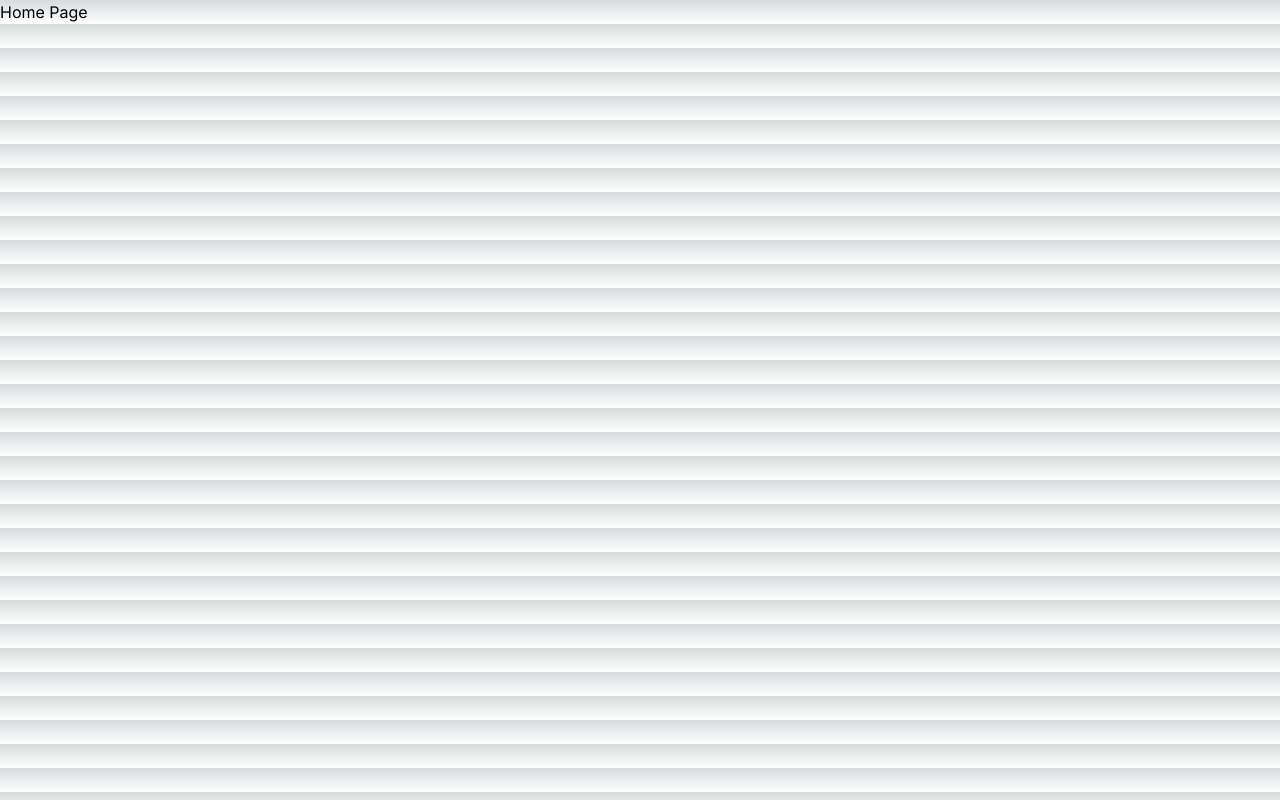
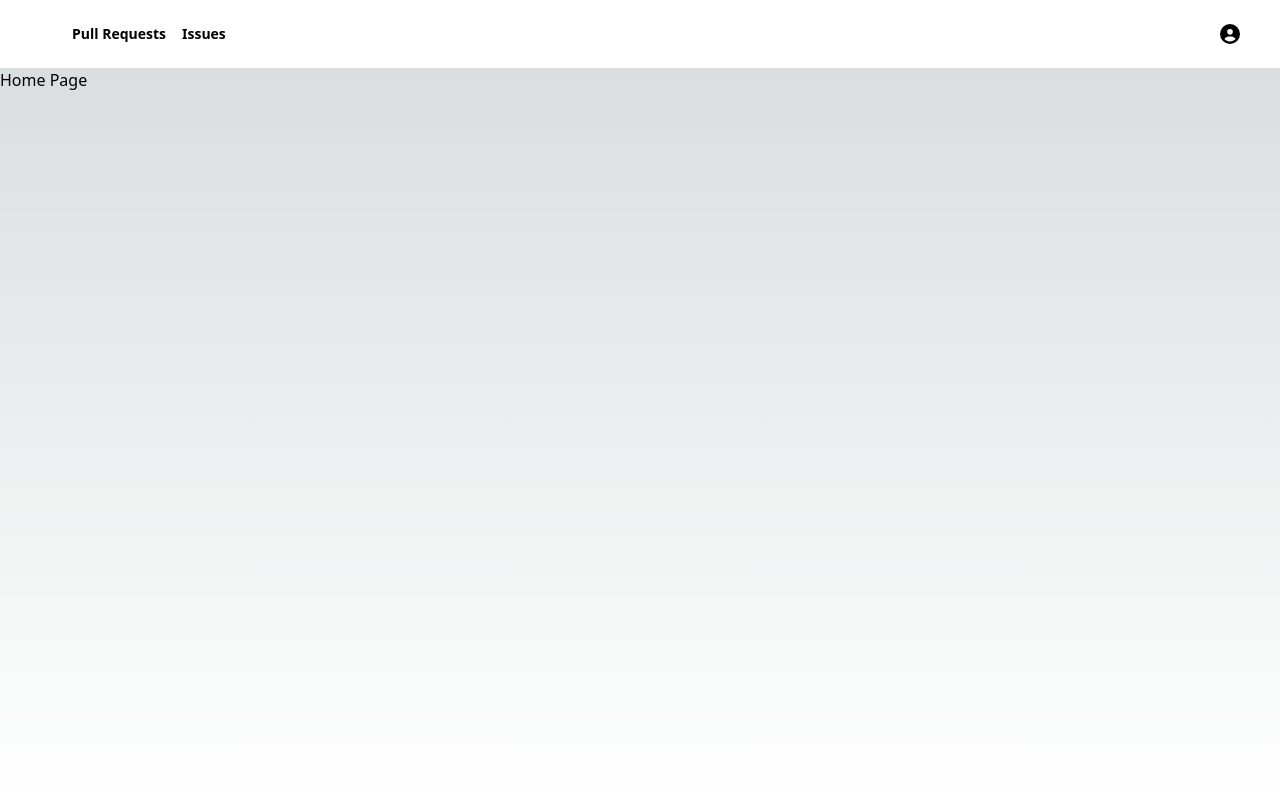
Before and after one commit to border-dev/github-clone, a Next.js app: page / in a window 1280 px wide. Built offline with nearby package versions, Linux system fonts and the light colour scheme.

Commit message:
added navbar header

```diff
--- a/app/layout.tsx
+++ b/app/layout.tsx
@@ -1,7 +1,5 @@
+import NavBar from '@/components/modules/NavBar';
 import './globals.css';
-import { Inter } from 'next/font/google';
-
-const inter = Inter({ subsets: ['latin'] });
 
 export const metadata = {
   title: 'Create Next App',
@@ -15,7 +13,10 @@ export default function RootLayout({
 }) {
   return (
     <html lang="en">
-      <body className={inter.className}>{children}</body>
+      <body className="flex min-h-screen flex-col">
+        <NavBar />
+        <main>{children}</main>
+      </body>
     </html>
   );
 }
--- /dev/null
+++ b/components/modules/Link/index.tsx
@@ -0,0 +1,48 @@
+import NextLink, { LinkProps as NextLinkProps } from 'next/link';
+
+export type LinkProps = {
+  href: string;
+  isActive?: boolean;
+  className?: string;
+} & NextLinkProps;
+
+const isExternal = (href: string): boolean => href.startsWith('http');
+
+const Link = ({
+  href,
+  children,
+  className,
+  isActive = false,
+  ...props
+}: React.PropsWithChildren<LinkProps>) => {
+  className = isActive ? `${className} active` : className;
+
+  if (isExternal(href)) {
+    return (
+      <a
+        className={className}
+        href={href}
+        target="_blank"
+        rel="noopener noreferrer"
+        aria-current={isActive ? 'page' : 'false'}
+        {...props}
+      >
+        {children}
+      </a>
+    );
+  } else {
+    return (
+      <NextLink
+        className={className}
+        aria-current={isActive ? 'page' : 'false'}
+        href={href}
+        {...props}
+        passHref
+      >
+        {children}
+      </NextLink>
+    );
+  }
+};
+
+export default Link;
--- /dev/null
+++ b/components/modules/MenuButton/index.tsx
@@ -0,0 +1,28 @@
+import classNames from 'classnames';
+import { Dispatch, SetStateAction } from 'react';
+import Icon from '../Icon';
+
+type MenuButtonProps = {
+  isMenuOpen: boolean;
+  setIsMenuOpen: Dispatch<SetStateAction<boolean>>;
+};
+
+const MenuButton = ({ isMenuOpen, setIsMenuOpen }: MenuButtonProps) => {
+  return (
+    <button
+      onClick={() => setIsMenuOpen((prev) => !prev)}
+      className="inline-flex items-center justify-center p-2 text-gray-400 hover:text-black focus:text-black focus:outline-none md:hidden"
+    >
+      <Icon
+        name="hamburger"
+        className={classNames([isMenuOpen ? 'hidden' : 'block', 'h-6 w-6'])}
+      />
+      <Icon
+        name="close"
+        className={classNames([isMenuOpen ? 'block' : 'hidden', 'h-6 w-6'])}
+      />
+    </button>
+  );
+};
+
+export default MenuButton;
--- /dev/null
+++ b/components/modules/MobileMenu/index.tsx
@@ -0,0 +1,107 @@
+'use client';
+
+import classNames from 'classnames';
+import { useState } from 'react';
+import Icon from '../Icon';
+import Link from '../Link';
+
+type MobileMenuProps = {
+  isMenuOpen: boolean;
+  navMenu: any[];
+};
+
+const MobileMenu = ({ isMenuOpen, navMenu }: MobileMenuProps) => {
+  const [isSignInMenuOpen, setIsSignInMenuOpen] = useState(false);
+
+  return (
+    // Dropdown menu, show/hide based on menu state.
+
+    // Entering: "transition ease-out duration-100"
+    //   From: "transform opacity-0 scale-95"
+    //   To: "transform opacity-100 scale-100"
+    // Leaving: "transition ease-in duration-75"
+    //   From: "transform opacity-100 scale-100"
+    //   To: "transform opacity-0 scale-95"
+
+    <nav
+      className={classNames(
+        'flex flex-grow flex-col items-center md:flex md:flex-row md:justify-end md:pb-0',
+        {
+          flex: isMenuOpen,
+          hidden: !isMenuOpen,
+        },
+      )}
+    >
+      {navMenu.map(({ title, url }) => (
+        <Link
+          key={url}
+          className="hover:text-grey-600 px-2 text-sm text-black dark:text-white md:px-3 lg:px-2"
+          href={url}
+        >
+          {title}
+        </Link>
+      ))}
+
+      <div className="inline-flex list-none items-center gap-2 lg:ml-auto">
+        {/* TODO: turn into notification icon */}
+        {/* <button className="focus:shadow-outline mt-2 block px-4 py-2 text-sm text-gray-500 hover:text-blue-600 focus:outline-none md:mt-0">
+          Sign in
+        </button> */}
+        <div className="relative">
+          <button
+            onClick={() => setIsSignInMenuOpen((prev) => !prev)}
+            className="group inline-flex items-center justify-center fill-black px-2 py-2 focus:outline-none focus-visible:outline-2 focus-visible:outline-offset-2 focus-visible:outline-black dark:fill-white"
+          >
+            <Icon name="user-circle" size={20} />
+          </button>
+          {/* TODO: make sure transitions work */}
+          {/* x-show="open"
+            x-transition:enter="transition ease-out duration-100"
+            x-transition:enter-start="transform opacity-0 scale-95"
+            x-transition:enter-end="transform opacity-100 scale-100"
+            x-transition:leave="transition ease-in duration-75"
+            x-transition:leave-start="transform opacity-100 scale-100"
+            x-transition:leave-end="transform opacity-0 scale-95" */}
+          {isSignInMenuOpen && (
+            <div className="absolute left-1/2 z-10 mt-3 w-screen max-w-md -translate-x-1/2 transform px-2 sm:px-0">
+              <div className="overflow-hidden rounded-lg shadow-lg ring-1 ring-black ring-opacity-5">
+                <div className="relative grid gap-6 bg-white px-5 py-6 sm:gap-8 sm:p-8 lg:grid-cols-2">
+                  <Link
+                    href="#"
+                    className="-m-3 flex flex-col items-start rounded-lg p-3 transition duration-150 ease-in-out hover:bg-gray-100"
+                  >
+                    <div>
+                      <p className="mt-2 text-base font-medium text-black">
+                        Templates
+                      </p>
+                    </div>
+                    <p className="mt-1 text-sm text-gray-500">
+                      Responsive website templates for designers, businesses,
+                      and personal use
+                    </p>
+                  </Link>
+                  <Link
+                    href="#"
+                    className="-m-3 flex flex-col items-start rounded-lg p-3 transition duration-150 ease-in-out hover:bg-gray-100"
+                  >
+                    <div>
+                      <p className="mt-2 text-base font-medium text-black">
+                        Community
+                      </p>
+                    </div>
+                    <p className="mt-1 text-sm text-gray-500">
+                      Connect with 75,000+ community members who are
+                      contributing.
+                    </p>
+                  </Link>
+                </div>
+              </div>
+            </div>
+          )}
+        </div>
+      </div>
+    </nav>
+  );
+};
+
+export default MobileMenu;
--- /dev/null
+++ b/components/modules/NavBar/index.tsx
@@ -0,0 +1,39 @@
+'use client';
+
+import { useState } from 'react';
+import Icon from '../Icon';
+import MenuButton from '../MenuButton';
+import MobileMenu from '../MobileMenu';
+
+type NavBarProps = {};
+
+const navMenu: any[] = [
+  { title: 'Pull Requests', url: '/pulls' },
+  { title: 'Issues', url: '/issues' },
+];
+
+const NavBar = (props: NavBarProps) => {
+  const [isMenuOpen, setIsMenuOpen] = useState(false);
+
+  return (
+    <div className="relative w-full">
+      <header className="relative mx-auto flex w-full flex-col bg-white p-4 font-bold dark:bg-gray-900 md:flex-row md:items-center md:justify-between md:px-6 lg:px-8">
+        <div className="flex flex-row items-center justify-between lg:justify-start">
+          <a
+            className="text-lg uppercase tracking-tight focus:outline-none focus:ring lg:text-2xl"
+            href="/"
+          >
+            <span className="uppercase focus:ring-0 lg:text-lg">
+              <Icon name="github" className="fill-dark dark:fill-white" />
+            </span>
+          </a>
+          <MenuButton {...{ isMenuOpen, setIsMenuOpen }} />
+        </div>
+
+        <MobileMenu {...{ isMenuOpen, navMenu }} />
+      </header>
+    </div>
+  );
+};
+
+export default NavBar;
```
